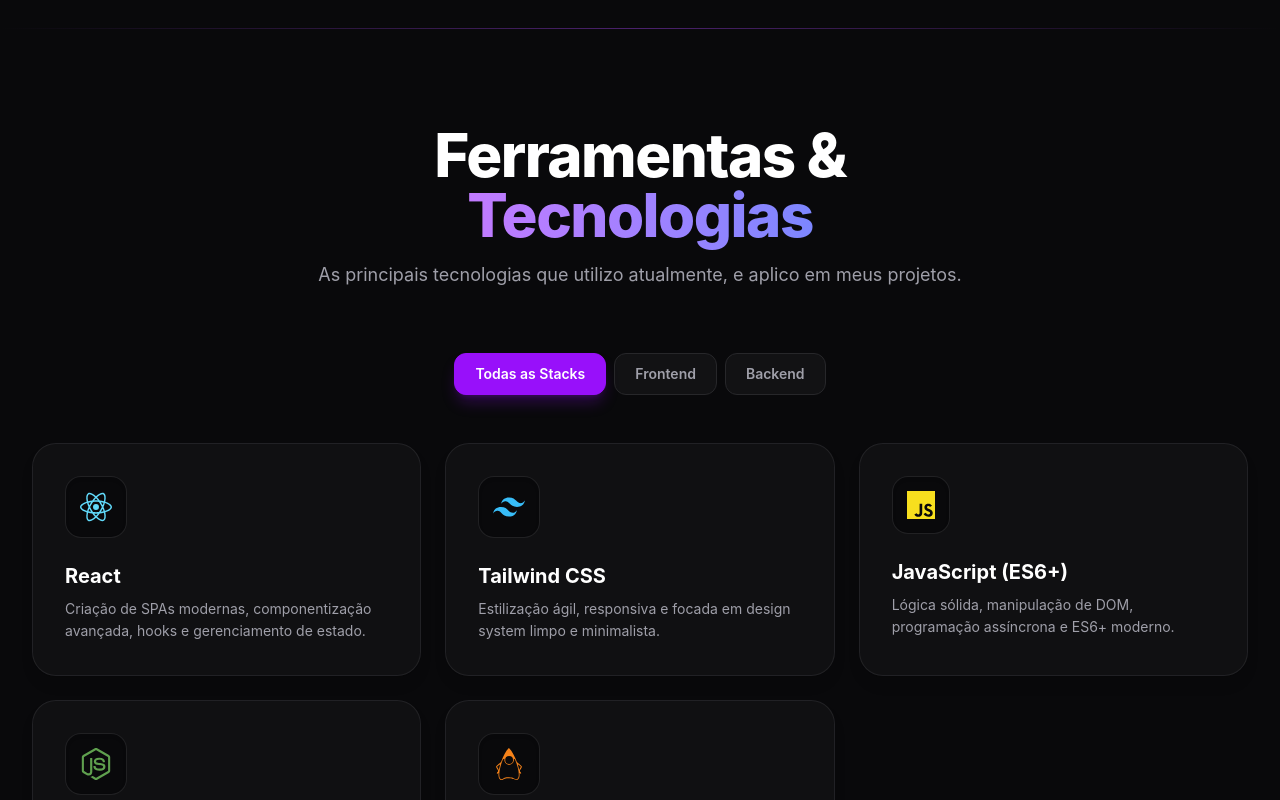
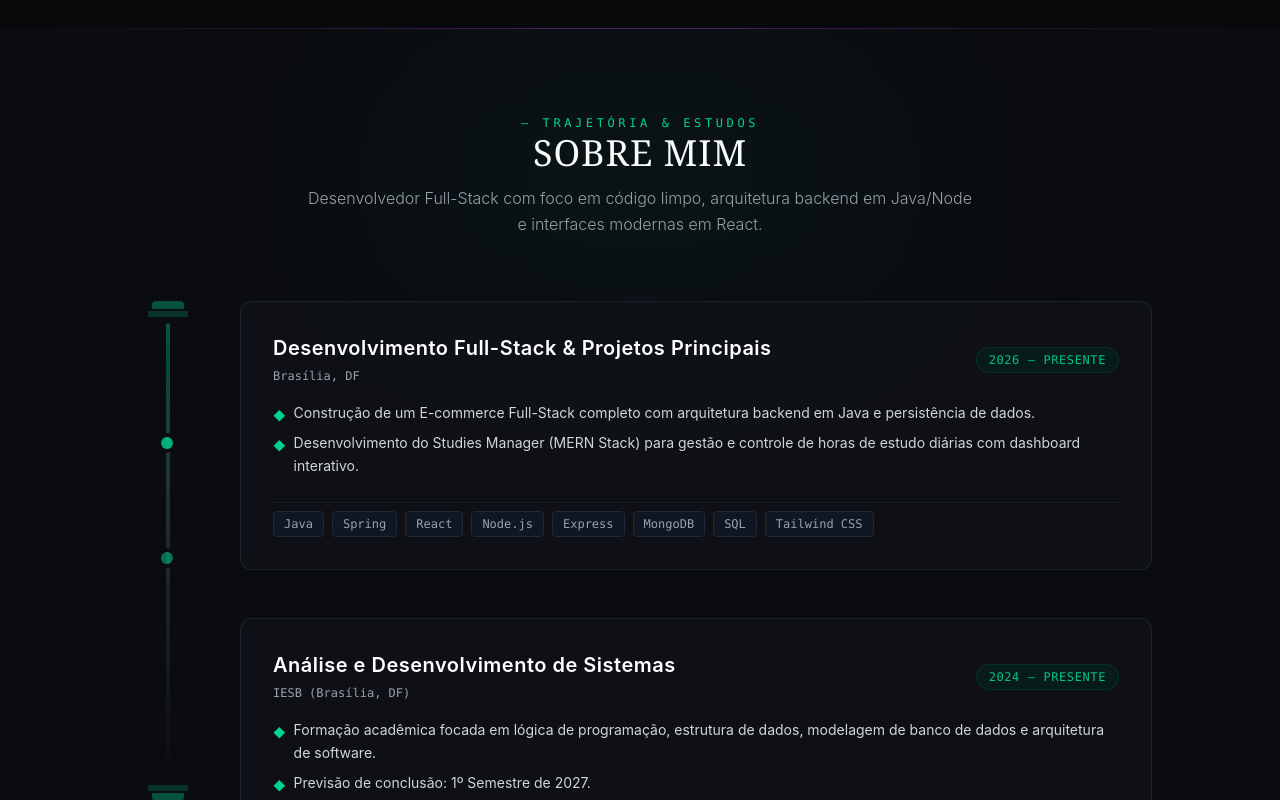
Before and after one commit to Lobato-ph17/Lobato.ph17-Portfolio, a React (Vite) app in the folder portfolio-react/: page / in a window 1280 px wide. Shown: the part 800-1600 px from the top of the page. Built offline with nearby package versions, Linux system fonts and the light colour scheme.

Commit message:
feat: Cria o componente Sobre

```diff
--- a/portfolio-react/package.json
+++ b/portfolio-react/package.json
@@ -10,6 +10,7 @@
     "preview": "vite preview"
   },
   "dependencies": {
+    "@heroicons/react": "^2.2.0",
     "react": "^19.2.8",
     "react-dom": "^19.2.8",
     "react-icons": "^5.7.0"
--- a/portfolio-react/src/App.jsx
+++ b/portfolio-react/src/App.jsx
@@ -3,6 +3,7 @@ import Navbar from './Components/Navbar';
 import Hero from './components/Hero';
 import Skills from './components/Skills';
 import { SectionDivider } from './components/ui/SectionDivider';
+import About from './components/About';
 
 export function App() {
   const [isDarkMode, setIsDarkMode] = useState(true);
@@ -24,6 +25,8 @@ export function App() {
       <main>
         <Hero />
         <SectionDivider />
+        <About />
+        <SectionDivider />
         <Skills />
       </main>
     </div>
--- a/portfolio-react/src/Components/About.jsx
+++ b/portfolio-react/src/Components/About.jsx
@@ -0,0 +1,122 @@
+import React from 'react';
+import { AcademicCapIcon, CodeBracketIcon, RocketLaunchIcon } from '@heroicons/react/24/outline';
+
+ function About() {
+  const timelineData = [
+    {
+      period: '2026 — PRESENTE',
+      role: 'Desenvolvimento Full-Stack & Projetos Principais',
+      location: 'Brasília, DF',
+      description: [
+        'Construção de um E-commerce Full-Stack completo com arquitetura backend em Java e persistência de dados.',
+        'Desenvolvimento do Studies Manager (MERN Stack) para gestão e controle de horas de estudo diárias com dashboard interativo.'
+      ],
+      tags: ['Java', 'Spring', 'React', 'Node.js', 'Express', 'MongoDB', 'SQL', 'Tailwind CSS']
+    },
+    {
+      period: '2024 — PRESENTE',
+      role: 'Análise e Desenvolvimento de Sistemas',
+      location: 'IESB (Brasília, DF)',
+      description: [
+        'Formação acadêmica focada em lógica de programação, estrutura de dados, modelagem de banco de dados e arquitetura de software.',
+        'Previsão de conclusão: 1º Semestre de 2027.'
+      ],
+      tags: ['Java', 'JavaScript', 'SQL', 'Engenharia de Software', 'POO']
+    },
+    {
+      period: '2025 — 2026',
+      role: 'Aplicações Web & APIs RESTful',
+      location: 'Projetos Autônomos',
+      description: [
+        'Criação das aplicações Wild Horizons e Other Side utilizando Node.js e Express para manipulação de rotas, buscas e envio de dados.',
+        'Sólida experiência prévia em análise de processos, edição de conteúdo e resolução prática de problemas.'
+      ],
+      tags: ['Node.js', 'Express', 'JavaScript ES6+', 'REST APIs', 'Git']
+    }
+  ];
+
+  return (
+    <section className="bg-[#0b0c10] text-[#c5c6c7] py-20 px-6 sm:px-12 lg:px-24 min-h-screen relative overflow-hidden">
+      <div className="absolute top-0 left-1/2 -translate-x-1/2 w-[600px] h-[300px] bg-emerald-500/5 blur-[120px] pointer-events-none rounded-full" />
+
+      <div className="max-w-5xl mx-auto">
+        <div className="text-center mb-16 space-y-3">
+          <span className="text-xs font-mono tracking-[0.3em] uppercase text-emerald-400">
+            — TRAJETÓRIA & ESTUDOS
+          </span>
+          <h2 className="text-3xl sm:text-4xl font-serif tracking-wide text-white uppercase">
+            Sobre Mim
+          </h2>
+          <p className="text-sm sm:text-base text-gray-400 max-w-2xl mx-auto font-light leading-relaxed">
+            Desenvolvedor Full-Stack com foco em código limpo, arquitetura backend em Java/Node e interfaces modernas em React.
+          </p>
+        </div>
+
+        <div className="relative grid grid-cols-1 md:grid-cols-[80px_1fr] gap-8 items-start">
+
+          <div className="hidden md:flex flex-col items-center sticky top-24 h-[500px]">
+            <div className="w-8 h-2 bg-emerald-500/40 rounded-t sm" />
+            <div className="w-10 h-1.5 bg-emerald-400/20 my-0.5" />
+
+            <div className="w-1 flex-1 bg-gradient-to-b from-emerald-500/40 via-gray-700/50 to-transparent my-1 rounded-full relative">
+              <div className="absolute top-1/4 -left-[5px] w-3 h-3 rounded-full bg-emerald-400/80 ring-4 ring-[#0b0c10]" />
+              <div className="absolute top-2/4 -left-[5px] w-3 h-3 rounded-full bg-emerald-400/50 ring-4 ring-[#0b0c10]" />
+            </div>
+
+            <div className="w-10 h-1.5 bg-emerald-400/20 mb-0.5" />
+            <div className="w-8 h-2 bg-emerald-500/40 rounded-b sm" />
+          </div>
+
+          <div className="space-y-12 relative border-l border-gray-800 md:border-none pl-6 md:pl-0">
+            {timelineData.map((item, index) => (
+              <div
+                key={index}
+                className="group relative bg-[#12141c]/60 border border-gray-800/80 hover:border-emerald-500/40 p-6 sm:p-8 rounded-xl transition-all duration-300 hover:shadow-lg hover:shadow-emerald-500/5"
+              >
+
+                <div className="md:hidden absolute -left-[31px] top-8 w-2.5 h-2.5 rounded-full bg-emerald-400 border-4 border-[#0b0c10]" />
+
+                <div className="flex flex-col sm:flex-row sm:items-center justify-between gap-2 mb-4">
+                  <div>
+                    <h3 className="text-xl font-semibold text-white tracking-wide group-hover:text-emerald-400 transition-colors">
+                      {item.role}
+                    </h3>
+                    <span className="text-xs font-mono text-gray-400">
+                      {item.location}
+                    </span>
+                  </div>
+                  <span className="text-xs font-mono tracking-wider text-emerald-400/90 bg-emerald-950/40 border border-emerald-800/30 px-3 py-1 rounded-full w-fit">
+                    {item.period}
+                  </span>
+                </div>
+
+                <ul className="space-y-2 mb-6">
+                  {item.description.map((desc, dIdx) => (
+                    <li key={dIdx} className="text-sm text-gray-300 leading-relaxed flex items-start gap-2">
+                      <span className="text-emerald-400 mt-1.5 text-xs">◆</span>
+                      <span>{desc}</span>
+                    </li>
+                  ))}
+                </ul>
+
+                <div className="flex flex-wrap gap-2 pt-2 border-t border-gray-800/60">
+                  {item.tags.map((tag, tIdx) => (
+                    <span
+                      key={tIdx}
+                      className="text-xs font-mono text-gray-400 bg-gray-900/80 border border-gray-800 px-2.5 py-1 rounded hover:border-gray-700 hover:text-white transition-colors"
+                    >
+                      {tag}
+                    </span>
+                  ))}
+                </div>
+              </div>
+            ))}
+          </div>
+
+        </div>
+      </div>
+    </section>
+  );
+}
+
+export default About;
```
Also changed, not shown: 1 other file (tests, documents, lock files or other folders).
